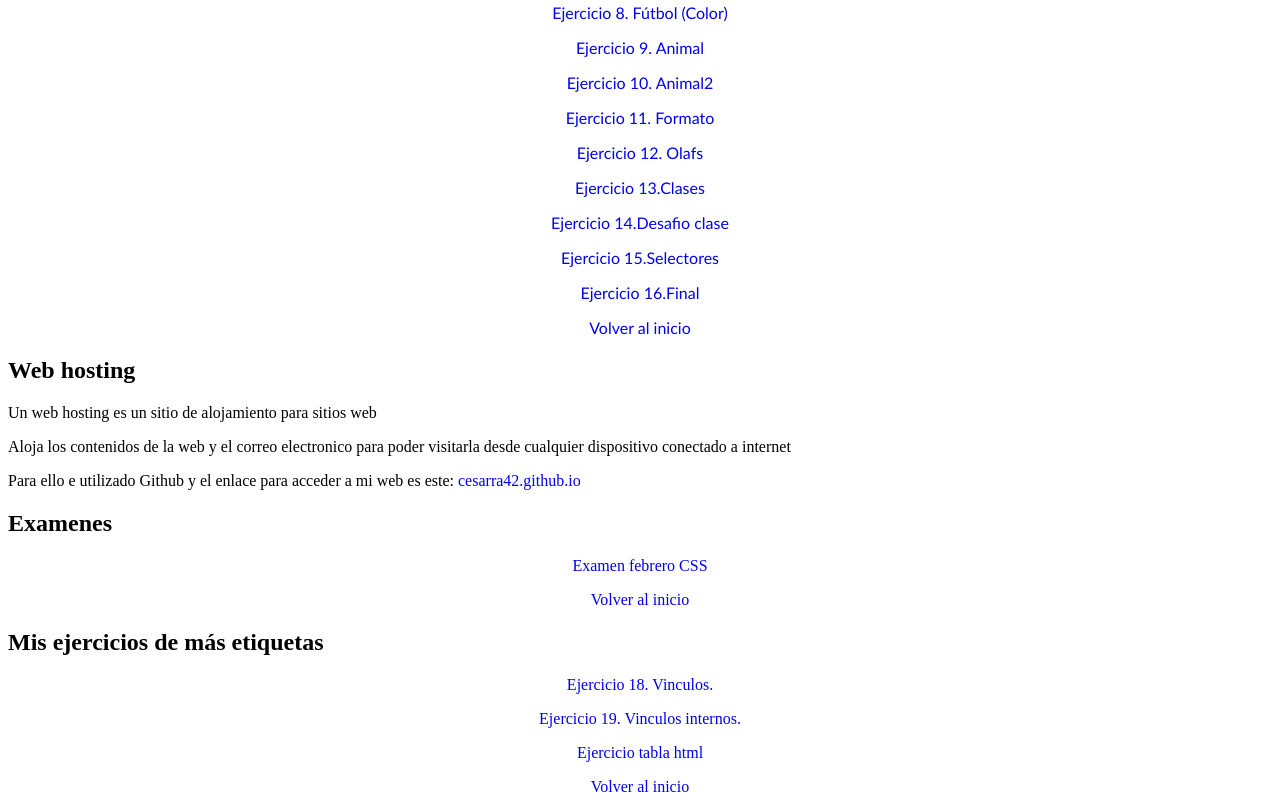
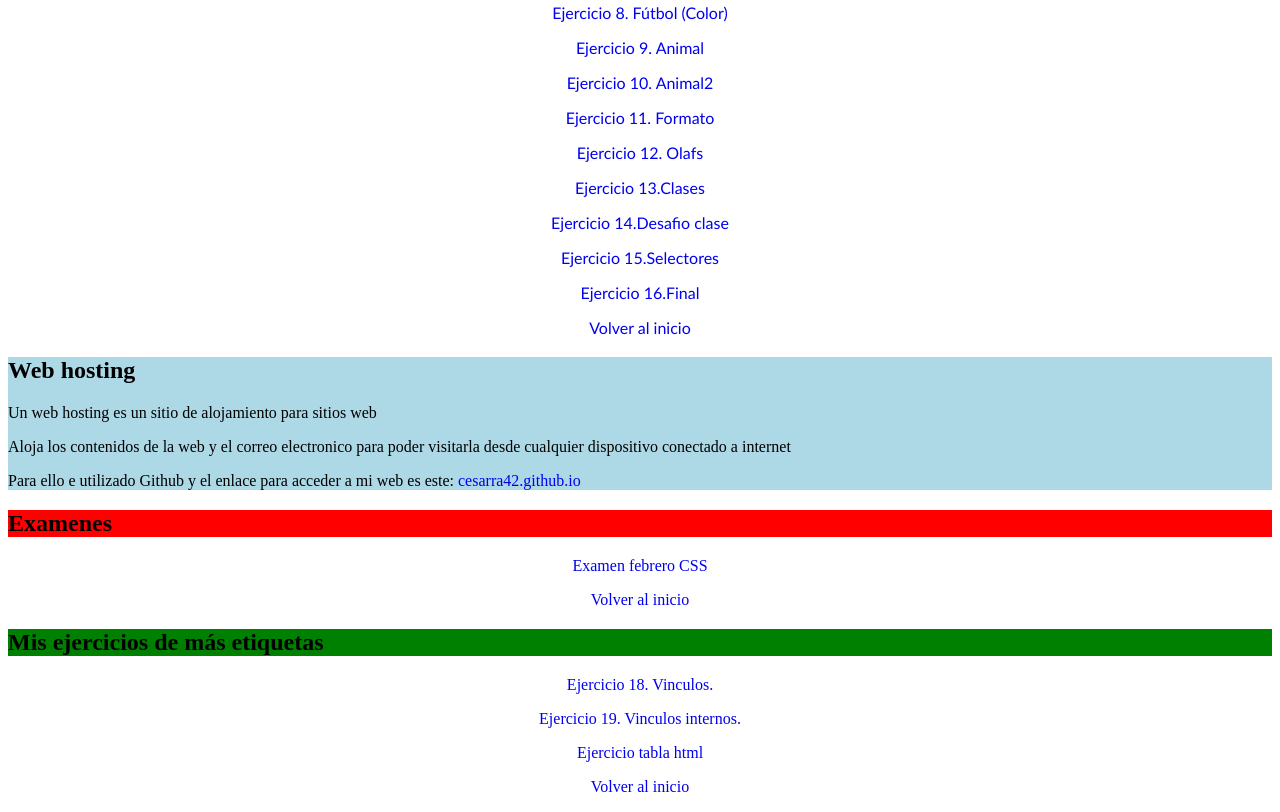
Before and after one commit to cesarra42/cesarra42.github.io, a plain HTML site: page index.html in a window 1280 px wide. Shown: the part 695-1507 px from the top of the page. Drawn offline with Linux system fonts and the light colour scheme.

Commit message:
Estilo a los títulos

```diff
--- a/index.html
+++ b/index.html
@@ -50,11 +50,13 @@ son la música en general, tanto escucharla como tocar ya que toco la guitarra,
 <p><a href="ejercicios-css/html-ejer16.html"> Ejercicio 16.Final</a> </p>
   <p class="boton"> <a href= #inicio>Volver al inicio </a></p>
 </div>
-
+<div id="Z">
 <h2> Web hosting</h2>
 <p>Un web hosting es un sitio de alojamiento para sitios web</p>
 <p>Aloja los contenidos de la web y el correo electronico para poder visitarla desde cualquier dispositivo conectado a internet</p>
 <p>Para ello e utilizado Github y el enlace para acceder a mi web es este:<a href="https://github.com/cesarra42/cesarra42.github.io"> cesarra42.github.io</a>
+</p>
+  </div>
   <div id="D">
 <h2 id="tercera">Examenes</h2>
 <p><a href="examenes/index-examen.html"> Examen febrero CSS</a></p>
--- a/style.css
+++ b/style.css
@@ -1,4 +1,5 @@
 a{text-decoration:none;}
+
 #A{background-color: burlywood;font-family:Arial, Helvetica, sans-serif }
 #B h2{background-color: aqua}
 #C h2{background-color: blueviolet}
@@ -7,5 +8,8 @@ a{text-decoration:none;}
 #C p{text-align: center}
 #C{font-family: 'Trebuchet MS', 'Lucida Sans Unicode', 'Lucida Grande', 'Lucida Sans', Arial, sans-serif}
 #D p{text-align: center}
+#D h2{background-color: red}
 #E p{text-align: center;}
+#E h2{background-color: green}
 .boton:hover, boton:active {background-color: red; color: black;}
+#Z { background-color: lightblue}
```
